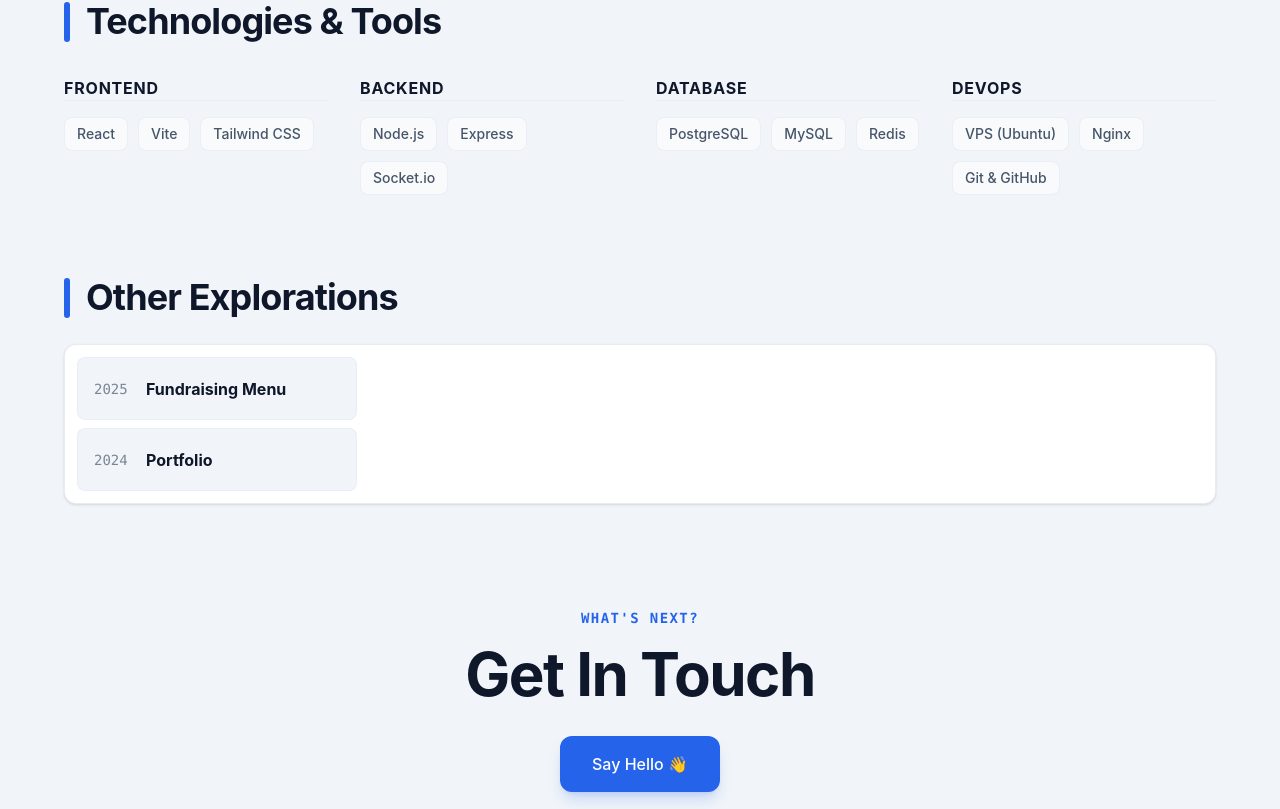
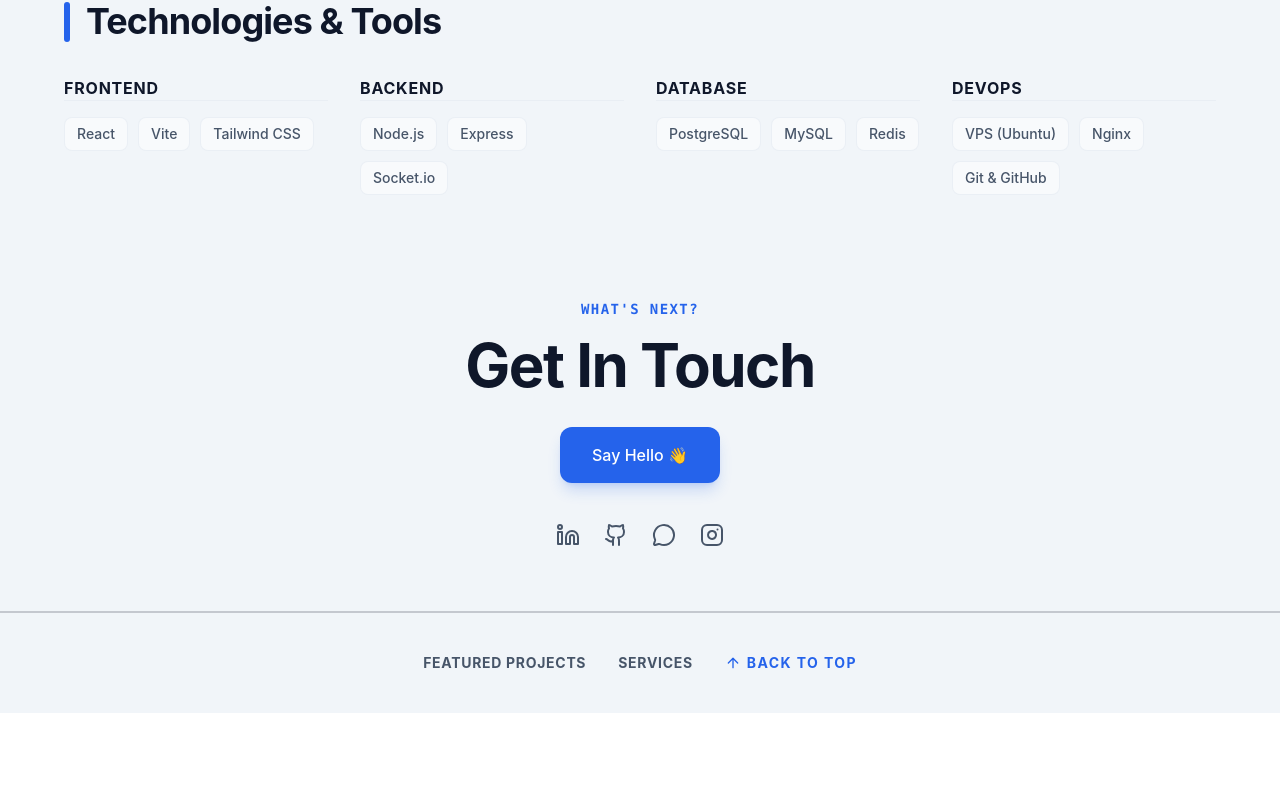
Before and after one commit to arkanafaisal/portfolio, a React (Vite) app: page / in a window 1280 px wide. Shown: the part 1978-2787 px from the top of the page. After the commit the page ends 2691 px from the top, so only its background shows below. Built offline with nearby package versions, Linux system fonts and the light colour scheme.

Commit message:
disable other project section

```diff
--- a/src/App.jsx
+++ b/src/App.jsx
@@ -41,7 +41,6 @@
             <FeaturedProjectsSection />
             <ServicesSection/>
             <TechStackSection/>
-            <OtherProjectsSection/>
             <ContactSection/>
             <FooterSection/>
         </main>
```
